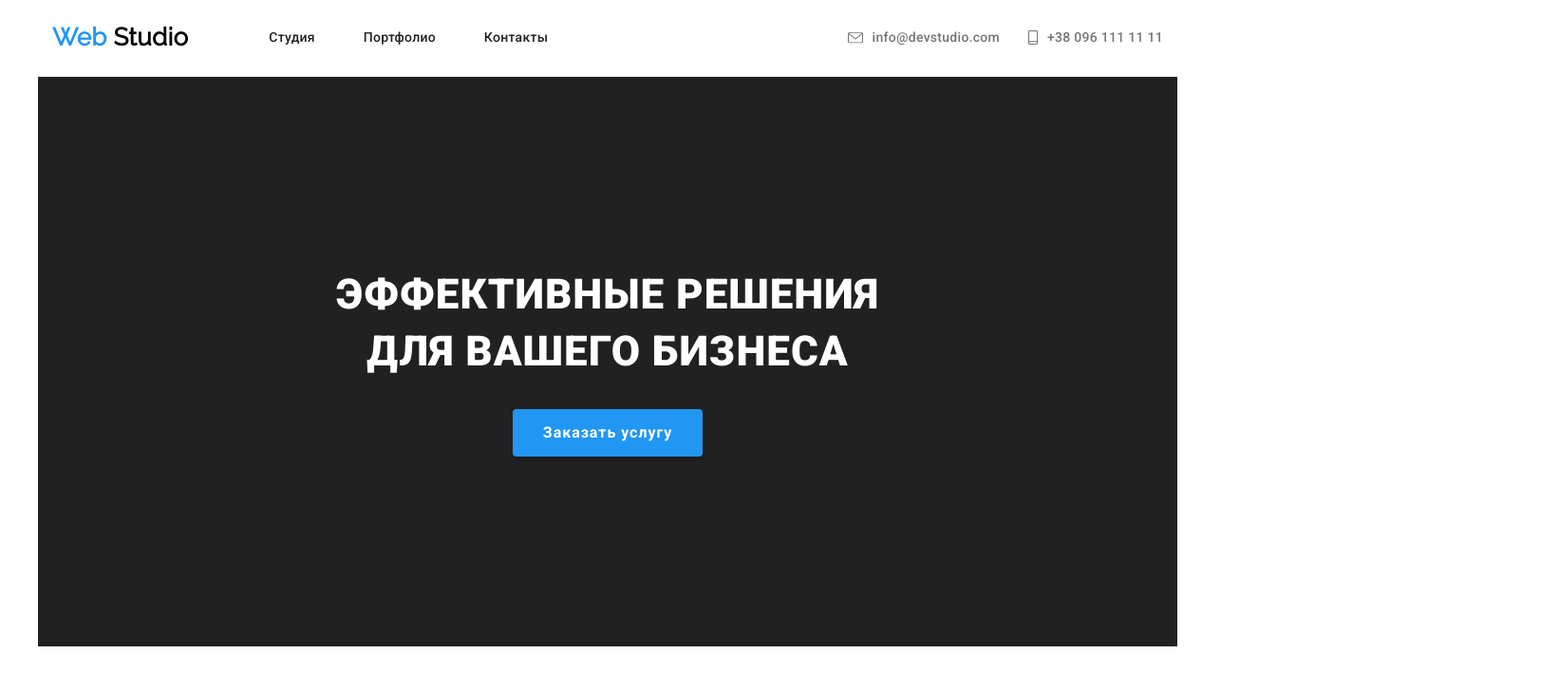
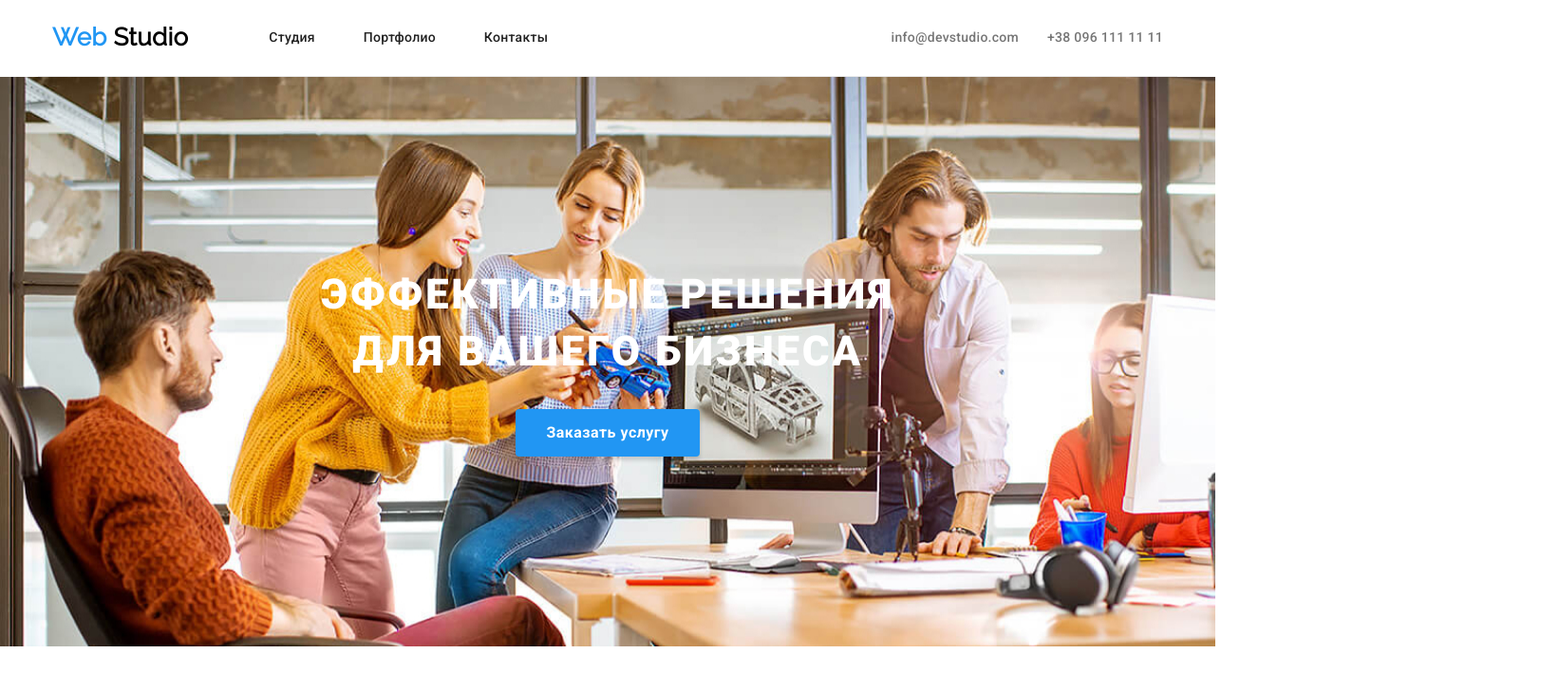
Before and after one commit to zamesow/goit-markup-hw-04, a plain HTML site: page index.html in a window 1280 px wide. Shown: the top 728 px of the page at 95% size, 1642 px wide, since content can reach past the window. Drawn offline with nearby package versions, Linux system fonts and the light colour scheme.

Commit message:
Добавляет фон

```diff
--- a/css/styles.css
+++ b/css/styles.css
@@ -12,9 +12,6 @@
 /*-- Размер для всех блоков по размеру блока, а не контента */
 html {
   box-sizing: border-box;
-  width: 1200px;
-  margin-left: auto;
-  margin-right: auto;
 }
 /*------------------- наследие border-box */
 *,
@@ -95,12 +92,6 @@ body,
   letter-spacing: 0.03em;
 }
 
-/*------------------ Белые заголовки */
-.hero,
-.address {
-  color: var(--primary-white-color);
-}
-
 /* -------- убираем маркеры */
 ul {
   list-style: none;
@@ -117,6 +108,7 @@ ul {
 
   padding-left: 15px;
   padding-right: 15px;
+  width: 1200px;
   margin-left: auto;
   margin-right: auto;
 
@@ -170,26 +162,35 @@ ul {
 }
 
 /*------------------------------- Hero */
-.hero {
-  text-align: center;
-  letter-spacing: 0.06em;
+.hero__container {
   /* ЗАМЕНИТЬ НА ФОН */
-  background-color: var(--title-text-color);
+  background-image: linear-gradient(
+    to right,
+    rgba(47, 48, 58, 0.8) rgba(47, 48, 58, 0.8)
+  );
+  background-image: url(../images/fonpic.jpg);
+  background-repeat: no-repeat;
+  background-position: top 80px;
+  background-size: cover;
+  max-width: 1600px;
+  min-height: 400px;
+
   padding-top: 200px;
   padding-bottom: 200px;
-  padding-left: 15px;
-  padding-right: 15px;
+  text-align: center;
 }
 
-.hero-title {
+.hero__title {
   font-weight: 900;
   font-size: 44px;
   line-height: 1.36;
-
+  color: var(--primary-white-color);
   margin: 0px;
+  text-align: center;
+  letter-spacing: 0.06em;
 }
 
-.button-prim.service {
+.hero__button {
   display: inline-block;
   padding: 10px 32px;
   margin-top: 30px;
@@ -208,6 +209,7 @@ ul {
 .advantages {
   padding-top: 94px;
   padding-bottom: 94px;
+  width: 1200px;
   margin-left: auto;
   margin-right: auto;
 }
@@ -274,6 +276,7 @@ button {
 .work {
   padding-top: 94px;
   padding-bottom: 94px;
+  width: 1200px;
   margin-left: auto;
   margin-right: auto;
   border-top: 1px solid #ececec;
@@ -343,6 +346,7 @@ button {
 .team {
   padding-top: 94px;
   padding-bottom: 94px;
+  width: 1200px;
   margin-left: auto;
   margin-right: auto;
   background-color: var(--secondary-bg-color);
@@ -401,6 +405,7 @@ button {
 .clients {
   padding-top: 94px;
   padding-bottom: 94px;
+  width: 1200px;
   margin-left: auto;
   margin-right: auto;
 }
@@ -460,6 +465,7 @@ button {
   font-style: normal;
   display: flex;
   flex-direction: column;
+  color: var(--primary-white-color);
 }
 
 .address__link {
@@ -502,8 +508,9 @@ button {
 }
 .footer-folow__title {
   text-align: left;
-  margin-top: auto;
-  margin-bottom: auto;
+  width: 1200px;
+  margin-left: auto;
+  margin-right: auto;
   color: var(--primary-white-color);
 }
 
@@ -558,7 +565,7 @@ button {
   margin: 0;
 }
 .filter__buttons {
- text-align: center;
+  text-align: center;
 }
 
 /* .only:hover {
@@ -623,7 +630,7 @@ button:hover {
   margin-right: 30px;
 }
 .filter__item:hover {
-box-shadow: 1px 4px 6px rgba(0, 0, 0, 0.16), 0px 4px 4px rgba(0, 0, 0, 0.06),
+  box-shadow: 1px 4px 6px rgba(0, 0, 0, 0.16), 0px 4px 4px rgba(0, 0, 0, 0.06),
     0px 1px 1px rgba(0, 0, 0, 0.12);
 }
 
--- a/index.html
+++ b/index.html
@@ -36,27 +36,23 @@
         </ul>
       </nav>
       <address class="header-address">
-        <a class="header-address__mail" href="mailto:info@devstudio.com">
-          <img
-            class="header-address__img"
-            src="./images/mail.svg"
-            alt="mail"
-          />info@devstudio.com
+        <a class="header-address__mail" href="mailto:info@devstudio.com"
+          >info@devstudio.com
         </a>
-        <a class="header-address__fone" href="tel:+380961111111">
-          <img
-            class="header-address__img"
-            src="./images/fone.svg"
-            alt="phone"
-          />+38 096 111 11 11
+        <a class="header-address__fone" href="tel:+380961111111"
+          >+38 096 111 11 11
         </a>
       </address>
     </header>
     <main class="main">
       <!--Герой-->
       <section class="hero">
-        <h1 class="hero-title">ЭФФЕКТИВНЫЕ РЕШЕНИЯ<br />ДЛЯ ВАШЕГО БИЗНЕСА</h1>
-        <a class="button-prim service" href="">Заказать услугу</a>
+        <div class="hero__container">
+          <h1 class="hero__title">
+            ЭФФЕКТИВНЫЕ РЕШЕНИЯ<br />ДЛЯ ВАШЕГО БИЗНЕСА
+          </h1>
+          <a class="hero__button" href="">Заказать услугу</a>
+        </div>
       </section>
       <!--Преимущества-->
       <section class="advantages">
```
Also changed, not shown: images/fonpic.jpg (added).
